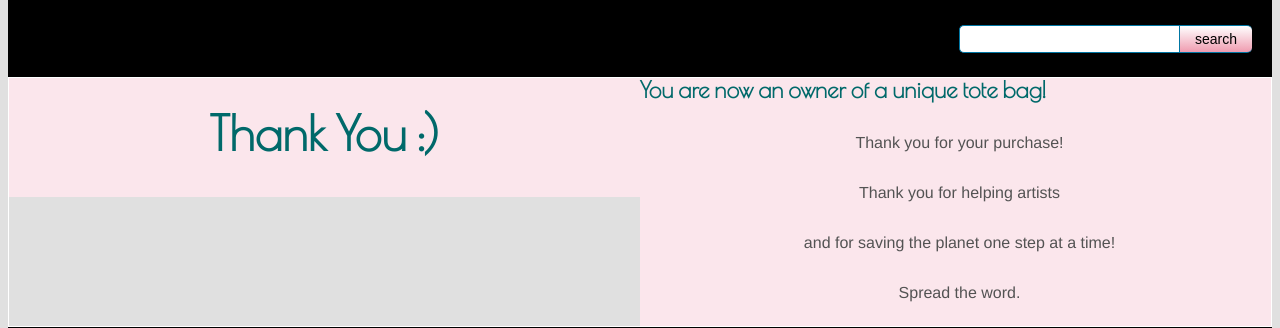
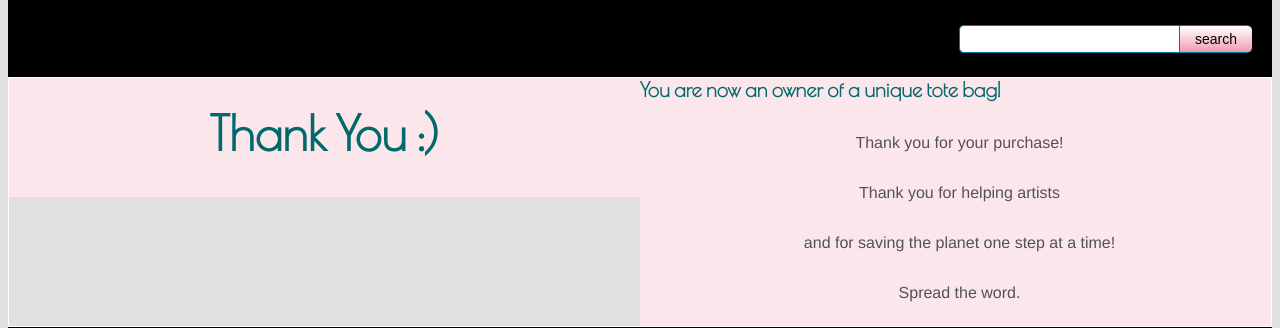
Before and after one commit to guy00030/ecommerce-website, a Jekyll site: the page built from thank-you.html, in a window 1280 px wide. Shown: the part 253-581 px from the top of the page. Built offline with Jekyll 4.4.1, drawn with Linux system fonts in a browser that asks for light colours; nearby versions of some CDN libraries; some web fonts are replaced; Markdown is read by kramdown in place of the engine named in the settings.

Commit message:
text changed

```diff
--- a/thank-you.html
+++ b/thank-you.html
@@ -10,7 +10,7 @@ showbanner: no
 	</div>
 
 	<div class="unit unit-s-1 unit-m-1-2 unit-1-2-3">
-		<h3>You are now an owner of a unique tote bag! </h3>
+		<h4>You are now an owner of a unique tote bag! </h4>
 		<p>Thank you for your purchase!</p>
 		<p>Thank you for helping artists</p>
 		<p>and for saving the planet one step at a time!</p>
```
